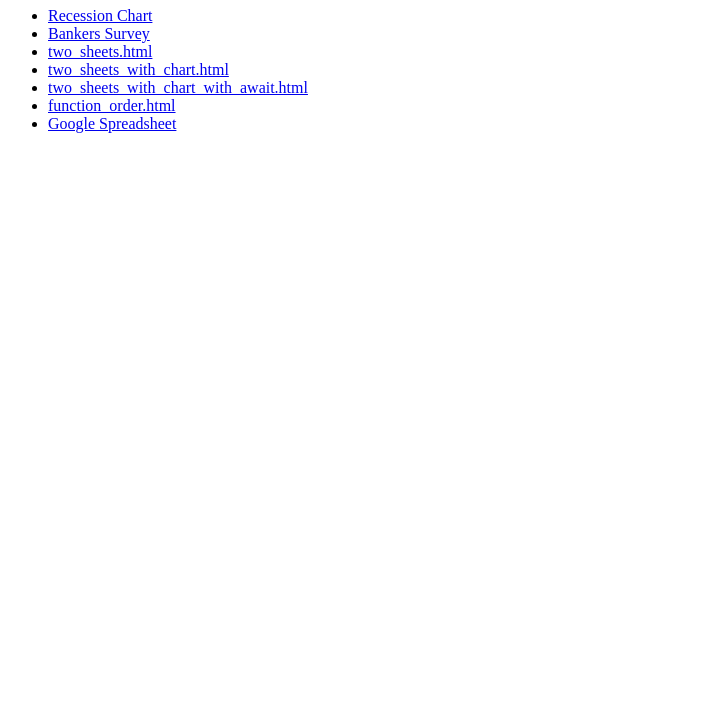
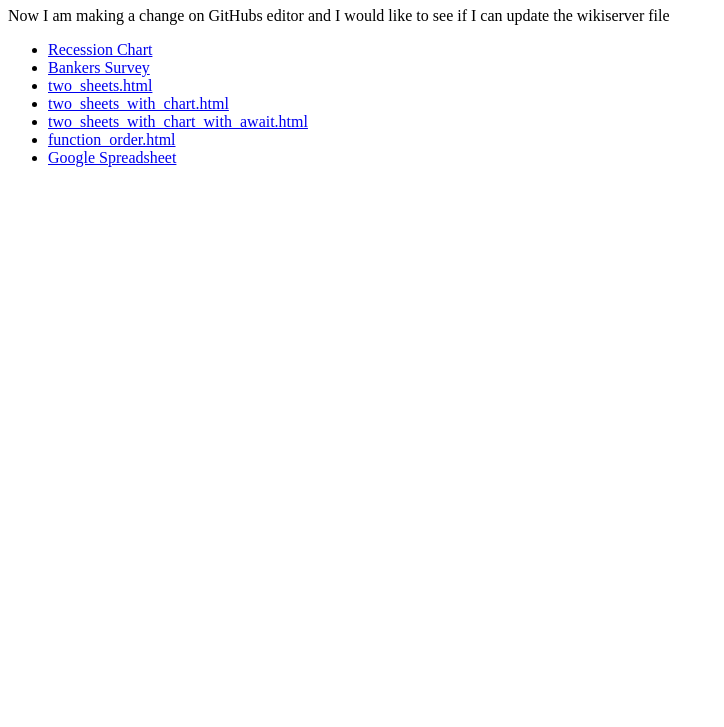
Before and after one commit to perdidoenunbosco/Bankers-Survey, a plain HTML site: page index.html in a window 1280 px wide. Shown: the part 73-800 px from the top of the page, without its empty margins (0-724 px from the left). Drawn offline with Linux system fonts and the light colour scheme.

Commit message:
Update index.html
This was done to test updating the local files with changes made via Github

```diff
--- a/index.html
+++ b/index.html
@@ -8,6 +8,7 @@
 <body>
 
   <h1>I made a change to the local version</h1>
+<p>Now I am making a change on GitHubs editor and I would like to see if I can update the wikiserver file</p>
 
 <ul>
     <li><a href="Recession_Chart.html">Recession Chart</a></li>
```
